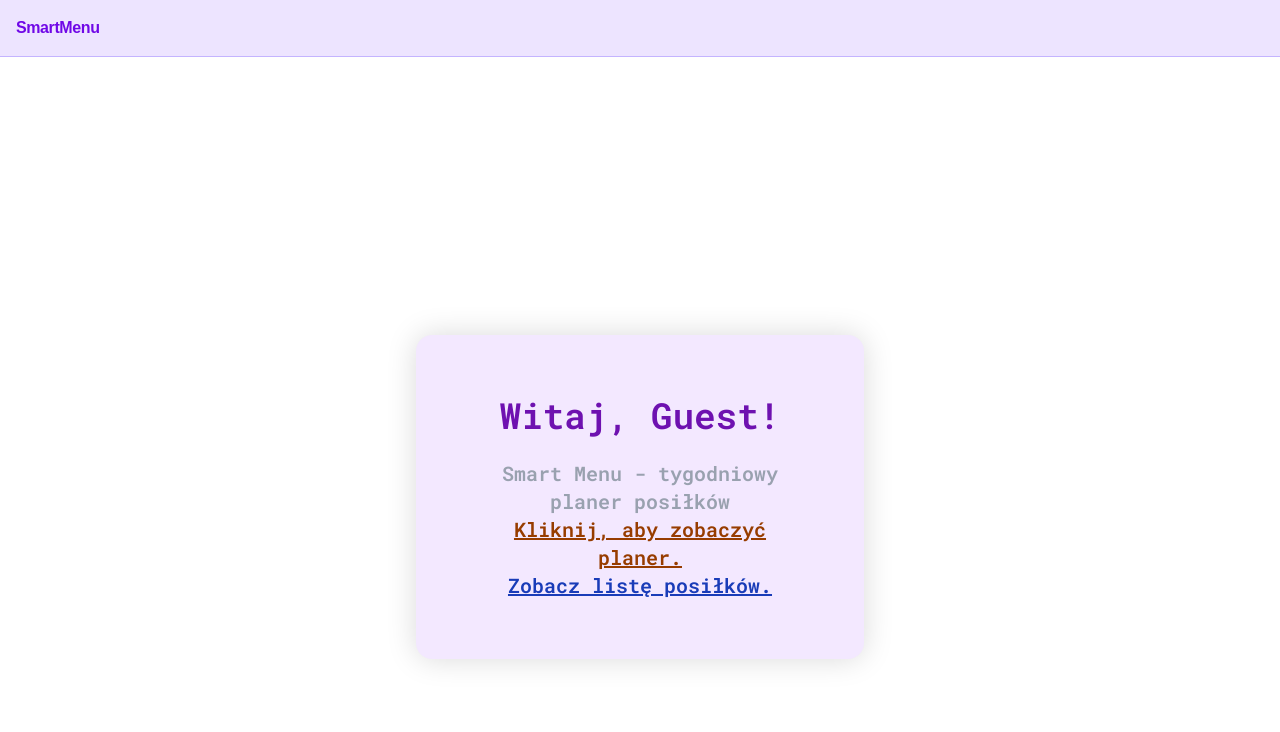
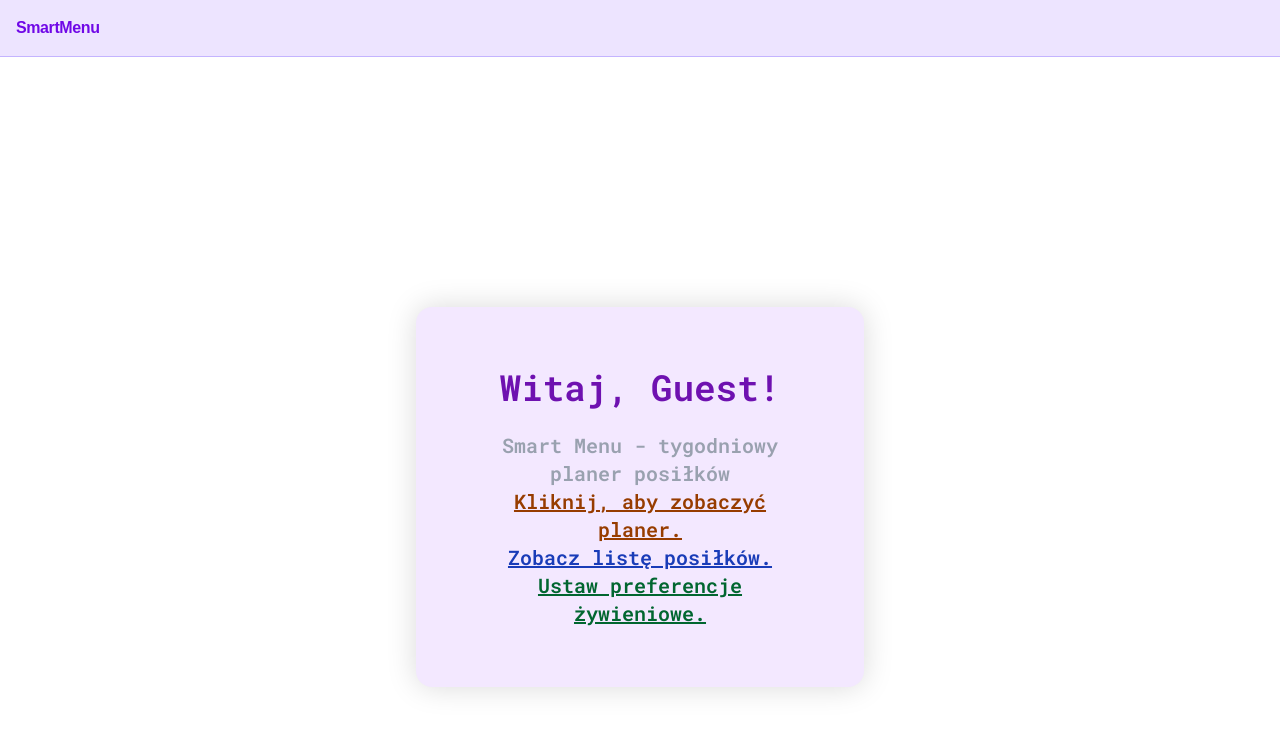
Before and after one commit to cub8/smart_menu, a Next.js app: page / in a window 1280 px wide. Shown: the top 732 px of the page. Built offline with nearby package versions, Linux system fonts and the light colour scheme; no server answers.

Commit message:
add /profile redirection to homepage

```diff
--- a/app/page.tsx
+++ b/app/page.tsx
@@ -29,6 +29,10 @@ export default async function Home() {
           <Link href="/meals" className="text-blue-800 hover:bg-blue-200 underline">
             Zobacz listę posiłków.
           </Link>
+          <br />
+          <Link href="/profile" className="text-green-800 hover:bg-green-200 underline">
+            Ustaw preferencje żywieniowe.
+          </Link>
         </h2>
       </div>
     </div>
```
